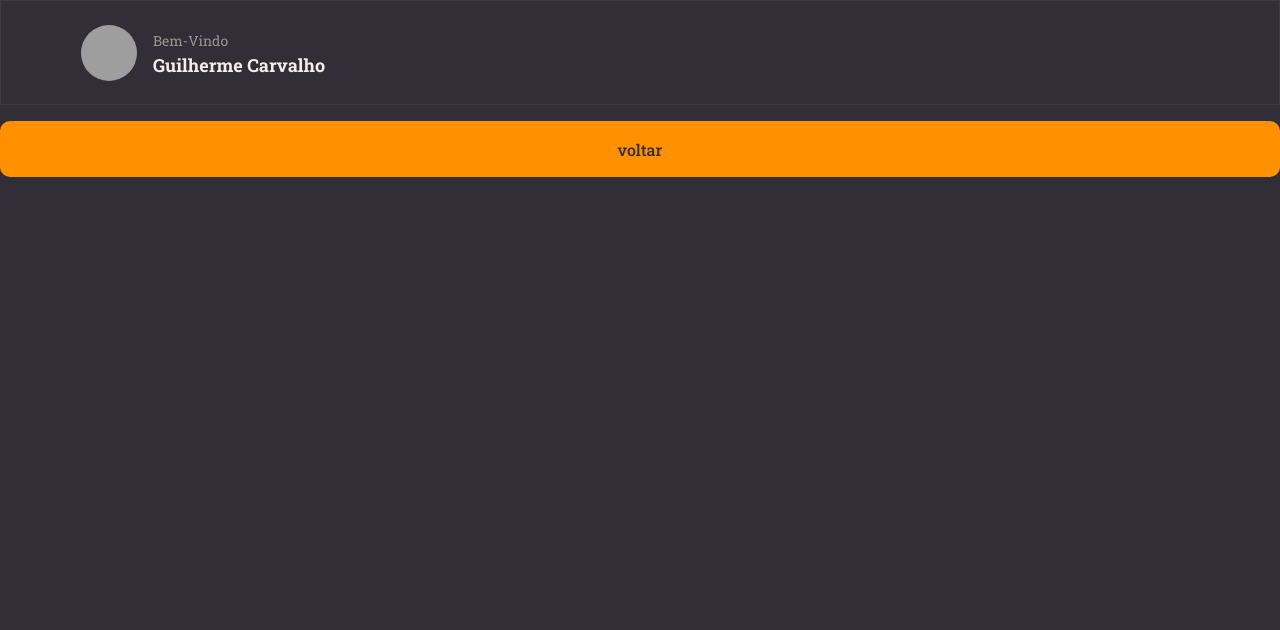
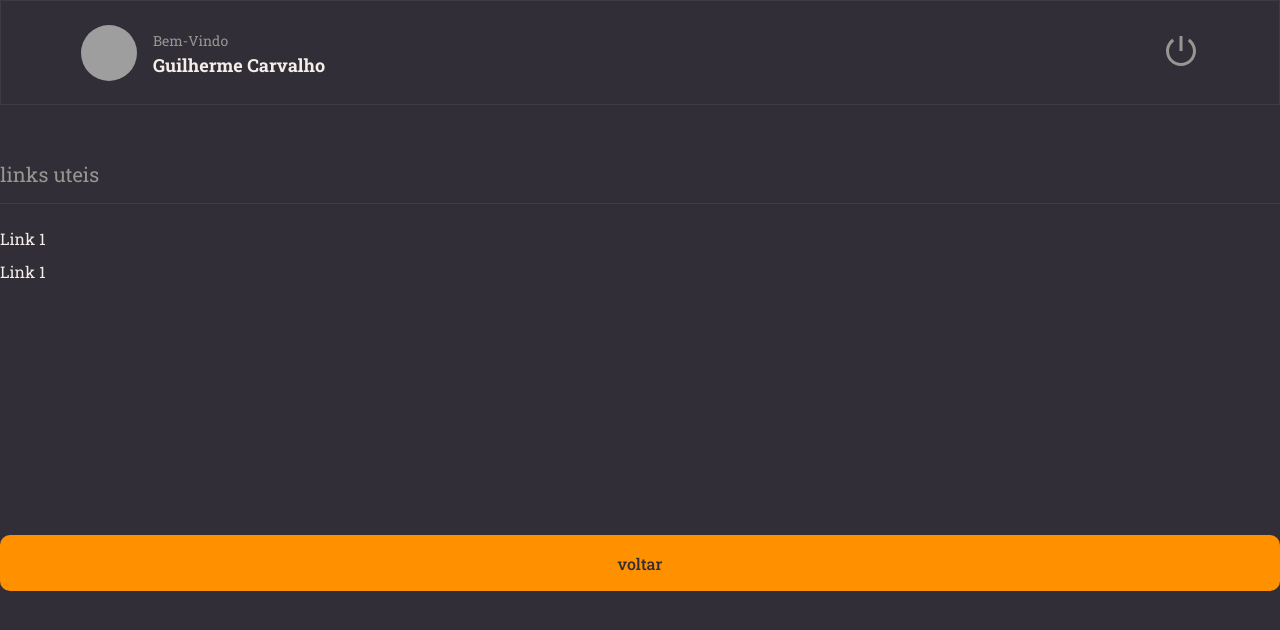
Before and after one commit to Guilhermecarvalho11/frontendNotes, a React (Vite) app: page / in a window 1280 px wide. Shown: the top 630 px of the page. Built offline with nearby package versions, Linux system fonts and the light colour scheme; grey boxes are pictures that could not be loaded.

Commit message:
Create Section in the Links

```diff
--- a/package.json
+++ b/package.json
@@ -12,6 +12,7 @@
   "dependencies": {
     "react": "^18.3.1",
     "react-dom": "^18.3.1",
+    "react-icons": "^5.2.1",
     "styled-components": "^6.1.11"
   },
   "devDependencies": {
--- a/src/components/Header/header.jsx
+++ b/src/components/Header/header.jsx
@@ -1,5 +1,5 @@
-import { Container, Profile } from "./styled";
-
+import { Container, Profile, Logout } from "./styled";
+import {RiShutDownLine} from 'react-icons/ri';
 export function Header(){
     return (
         <Container>
@@ -15,6 +15,10 @@
                 </div>
             </Profile>
 
+            <Logout>
+                <RiShutDownLine />
+            </Logout>
+
         </Container>
     )
 }
--- a/src/components/Header/styled.js
+++ b/src/components/Header/styled.js
@@ -41,3 +41,14 @@
             }
      }
 `;
+
+export const Logout = styled.button`
+    border: none;
+    background: none;
+
+     >svg {
+        color: ${({theme}) => theme.COLORS.GRAY_100};
+        font-size: 36px;
+     }
+
+`;
--- /dev/null
+++ b/src/components/Section/index.jsx
@@ -0,0 +1,11 @@
+/* eslint-disable react/prop-types */
+import { Container } from "./styles";
+
+export function Section({title, children}) {
+    return(
+        <Container>
+            <h2>{title}</h2>
+            {children}
+        </Container>
+    );
+}
--- /dev/null
+++ b/src/components/Section/styles.js
@@ -0,0 +1,16 @@
+import styled from "styled-components";
+
+export const Container = styled.section`
+    margin: 56px 0 28px;
+
+    >h2{
+        border-bottom: 1px solid ${({theme}) => theme.COLORS.BACKGROUND_700};
+
+        padding-bottom: 16px;
+        margin-bottom: 24px;
+
+        color: ${({theme}) => theme.COLORS.GRAY_100};
+        font-size: 20px;
+        font-weight: 400;
+    }
+`;
--- a/src/pages/Details/index.jsx
+++ b/src/pages/Details/index.jsx
@@ -1,12 +1,21 @@
-import  {Container} from './styles.js';
+import  {Container, Links} from './styles.js';
 import { Header } from '../../components/Header/header.jsx';
 import { Button } from '../../components/Button/index.jsx';
+import { Section } from '../../components/Section/index.jsx';
 export function Details() {
 
   return(
     <>
       <Container>
         <Header />
+
+        <Section title='links uteis'>
+          <Links>
+            <li><a href='#'>Link 1</a></li>
+            <li><a href='#'>Link 1</a></li>
+          </Links>
+        </Section>
+
       <Button title='voltar'/>
       </Container>
     </>
--- a/src/pages/Details/styles.js
+++ b/src/pages/Details/styles.js
@@ -10,3 +10,15 @@
     "header"
     "content";
 `;
+
+export const Links = styled.ul`
+    list-style: none;
+
+    >li {
+        margin-top: 12px;
+        a {
+            color: ${({theme}) => theme.COLORS.WHITE};
+        }
+
+    }
+`;
```
Also changed, not shown: 1 other file (tests, documents, lock files or other folders).
